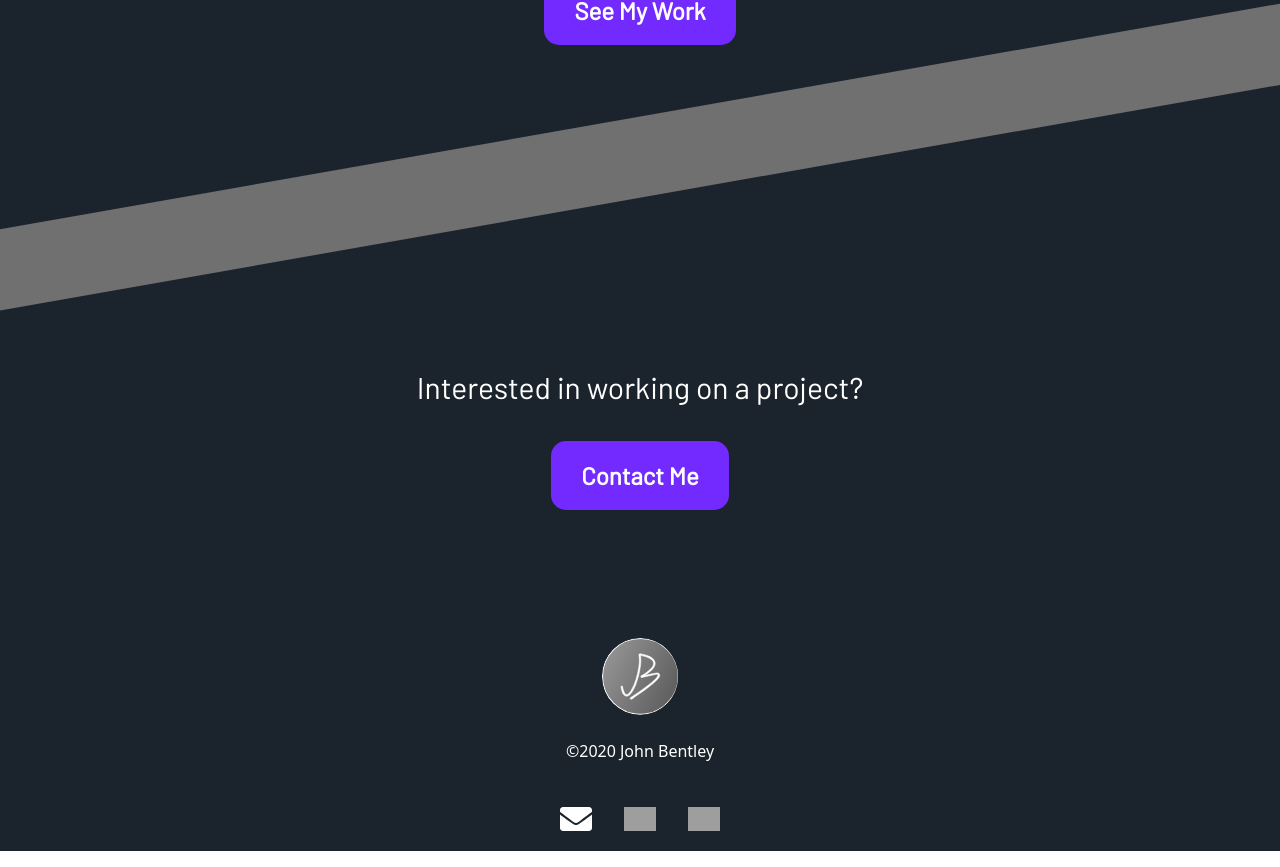
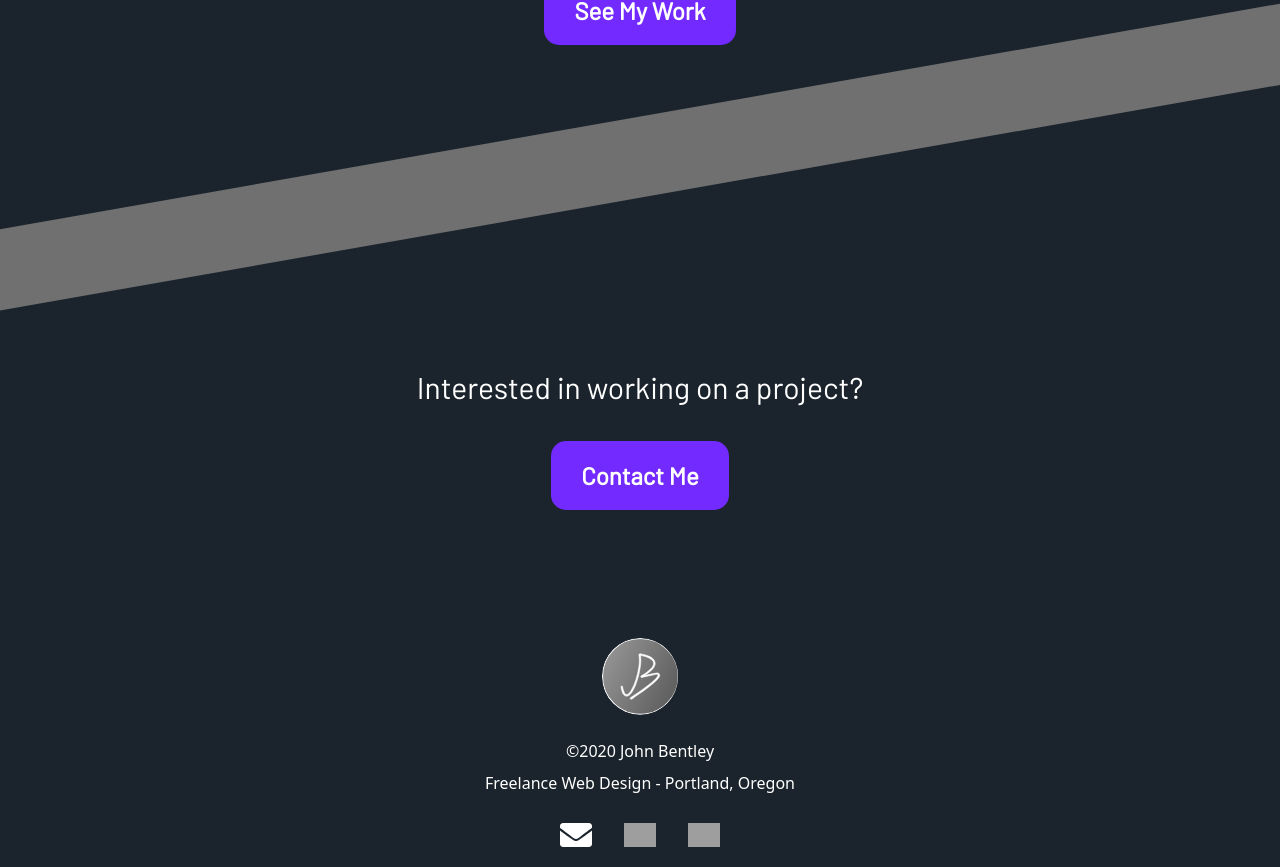
Before and after one commit to jbentley10/header-in-nextjs, a Next.js app: page / in a window 1280 px wide. Shown: the part 3608-4475 px from the top of the page. Built offline with nearby package versions, Linux system fonts and the light colour scheme; grey boxes are pictures that could not be loaded.

Commit message:
Updated footer to test out SEO.

```diff
--- a/components/Footer.js
+++ b/components/Footer.js
@@ -13,9 +13,10 @@ const Footer = () => (
         logoWidth={'6%'}
       />
     </div>
-    <p className="text-base p-6">
+    <p className="text-base pt-6 pb-2">
       &copy;{`${new Date().getFullYear()} John Bentley`}
     </p>
+    <p className="text-base pb-2">Freelance Web Design - Portland, Oregon</p>
     <div className="icons p-4 inline align-middle">
       <FontAwesomeIcon icon="envelope" className="w-6 text-6xl shadow-none p-4 cursor-pointer inline-block align-middle" />
       <TumblrIcon
```
